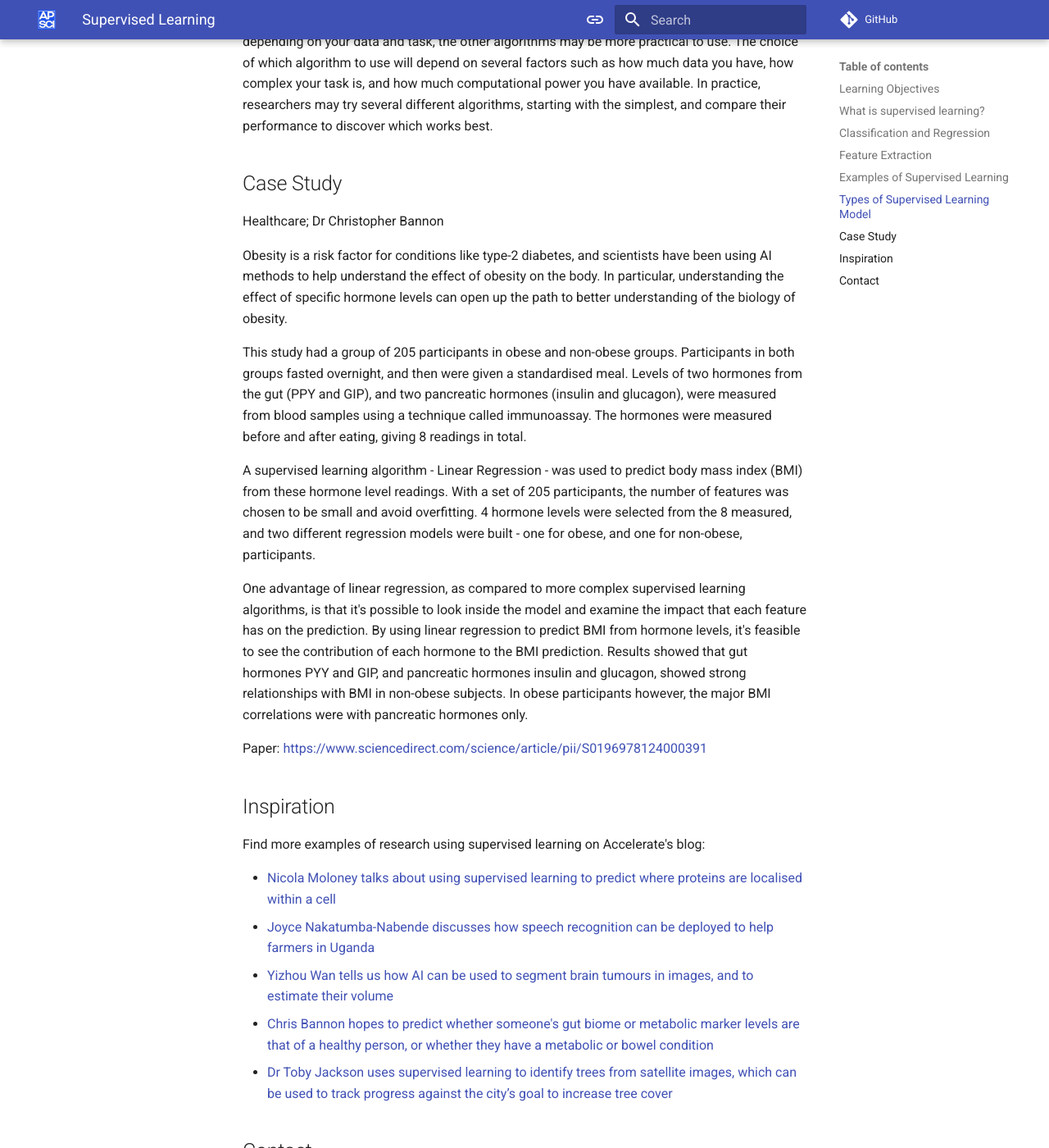
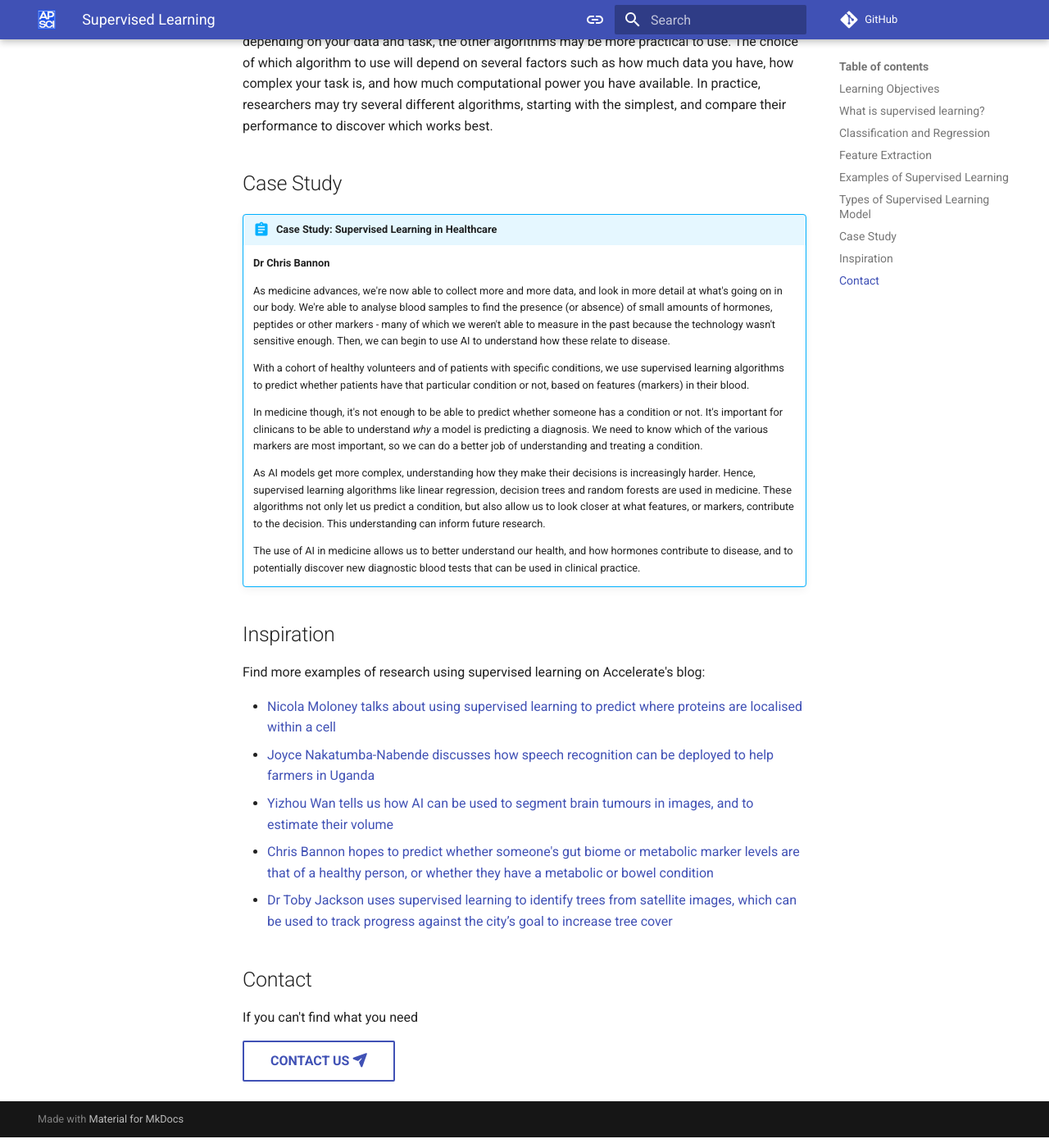
Before and after one commit to acceleratescience/ai-core-concepts, an MkDocs documentation site: the page built from docs/supervised-learning.md, in a window 1280 px wide and 1400 px high, scrolled down 5432 px. Shown: the whole window at 82% size. Built offline with MkDocs 1.6.1 and Material for MkDocs 9.7.7, drawn with Linux system fonts in a browser that asks for light colours; comment, search, counter and statistics services are not loaded.

Commit message:
Updated Chris Bannon case study text

```diff
--- a/docs/supervised-learning.md
+++ b/docs/supervised-learning.md
@@ -101,18 +101,18 @@ Much of the recent excitement around AI focuses on neural network approaches. Ho
 
 ## Case Study
 
-Healthcare; Dr Christopher Bannon
+!!! abstract "Case Study: Supervised Learning in Healthcare"
+    **Dr Chris Bannon**
 
-Obesity is a risk factor for conditions like type-2 diabetes, and scientists have been using AI methods to help understand the effect of obesity on the body. In particular, understanding the effect of specific hormone levels can open up the path to better understanding of the biology of obesity.
+    As medicine advances, we're now able to collect more and more data, and look in more detail at what's going on in our body. We're able to analyse blood samples to find the presence (or absence) of small amounts of hormones, peptides or other markers - many of which we weren't able to measure in the past because the technology wasn't sensitive enough. Then, we can begin to use AI to understand how these relate to disease.
 
-This study had a group of 205 participants in obese and non-obese groups. Participants in both groups fasted overnight, and then were given a standardised meal. Levels of two hormones from the gut (PPY and GIP), and two pancreatic hormones (insulin and glucagon), were measured from blood samples using a technique called immunoassay. The hormones were measured before and after eating, giving 8 readings in total.
+    With a cohort of healthy volunteers and of patients with specific conditions, we use supervised learning algorithms to predict whether patients have that particular condition or not, based on features (markers) in their blood.
 
-A supervised learning algorithm - Linear Regression - was used to predict body mass index (BMI) from these hormone level readings. With a set of 205 participants, the number of features was chosen to be small and avoid overfitting. 4 hormone levels were selected from the 8 measured, and two different regression models were built - one for obese, and one for non-obese, participants.
+    In medicine though, it's not enough to be able to predict whether someone has a condition or not. It's important for clinicans to be able to understand _why_ a model is predicting a diagnosis. We need to know which of the various markers are most important, so we can do a better job of understanding and treating a condition.
 
-One advantage of linear regression, as compared to more complex supervised learning algorithms, is that it's possible to look inside the model and examine the impact that each feature has on the prediction. By using linear regression to predict BMI from hormone levels, it's feasible to see the contribution of each hormone to the BMI prediction. Results showed that gut hormones PYY and GIP, and pancreatic hormones insulin and glucagon, showed strong relationships with BMI in non-obese subjects. In obese participants however, the major BMI correlations were with pancreatic hormones only.
+    As AI models get more complex, understanding how they make their decisions is increasingly harder. Hence, supervised learning algorithms like linear regression, decision trees and random forests are used in medicine. These algorithms not only let us predict a condition, but also allow us to look closer at what features, or markers, contribute to the decision. This understanding can inform future research.
 
-
-Paper: [https://www.sciencedirect.com/science/article/pii/S0196978124000391](https://www.sciencedirect.com/science/article/pii/S0196978124000391)
+    The use of AI in medicine allows us to better understand our health, and how hormones contribute to disease, and to potentially discover new diagnostic blood tests that can be used in clinical practice.
 
 
 ## Inspiration
```
